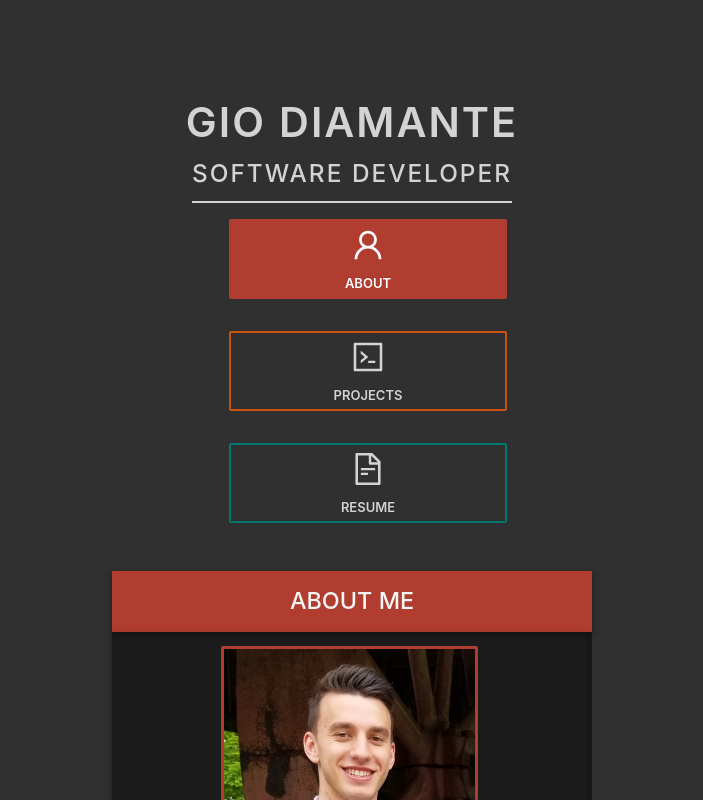
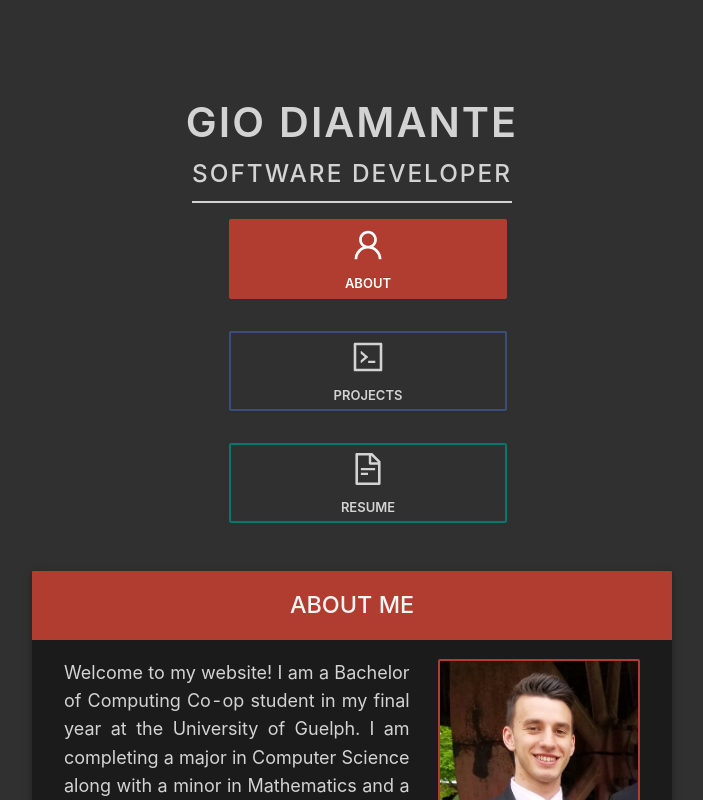
Before and after one commit to GDiamante/gdiamante.github.io, a React (Create React App) app in the folder personal-site/: page / in a window 1280 px wide. Both pictures are taken after a click on the button "ABOUT". Shown: the top 800 px of the page, without its empty margins (288-991 px from the left). Built offline with nearby package versions, Linux system fonts and the light colour scheme.

Commit message:
Changed colors, aligned photo

```diff
--- a/personal-site/src/Components/About.js
+++ b/personal-site/src/Components/About.js
@@ -1,23 +1,29 @@
 import React from 'react'
 import '../Styles/about.scss';
+import { GithubOutlined, LinkedinOutlined } from '@ant-design/icons'
 
 export default class About extends React.Component {
     render () {
         return (
+            <>
             <div className='about'>
                     <div className='aboutHeading'>
                         <h3>About Me</h3>
                     </div>
                     <div className='aboutBody'>
+                        <p>
                         <img src='PersonalPhoto.jpg' className='personalPhoto' alt="Me"/>
-                    <p>Welcome to my website!  I am a Bachelor of Computing Co-op student in my final year at the University of Guelph.  I am completing a major in
+                            Welcome to my website!  I am a Bachelor of Computing Co-op student in my final year at the University of Guelph.  I am completing a major in
                             Computer Science along with a minor in Mathematics and a certificate in Business.  I've completed five Co-op work terms with JOMAR Softcorp
                             and Tulip Retail.
 
                             When I'm not studying or writing code, I enjoy lifting weights, hiking, reading, and researching new topics.
                         </p>
                     </div>
+                    {/* <GithubOutlined />
+                    <LinkedinOutlined /> */}
                 </div>
+            </>
         );
     }
 }
--- a/personal-site/src/Components/Menu.js
+++ b/personal-site/src/Components/Menu.js
@@ -31,7 +31,7 @@ export default class Menu extends React.Component {
             this.props.changePage(location);
             this.setState({
                 aboutColor: (location === ABOUT_PAGE) ? '#B03D30' : '#303030',
-                projectsColor: (location === PROJECTS_PAGE) ? '#CA5310' : '#303030',
+                projectsColor: (location === PROJECTS_PAGE) ? '#3C4D7B' : '#303030',
                 resumeColor: (location === RESUME_PAGE) ? '#04776F' : '#303030'
             });
         }
--- a/personal-site/src/Styles/about.scss
+++ b/personal-site/src/Styles/about.scss
@@ -6,11 +6,12 @@
     margin-left: auto;
     margin-right: auto;
     width: 95%;
-    max-width: 30rem;
+    max-width: 40rem;
     color: $font-color;
     font-size: large;
+    font-family: -apple-system, BlinkMacSystemFont, 'Segoe UI', Roboto, Oxygen, Ubuntu, Cantarell, 'Open Sans', 'Helvetica Neue', sans-serif;
     background-color: $text-background;
-    font-family: -apple-system, BlinkMacSystemFont, 'Segoe UI', Roboto, Oxygen, Ubuntu, Cantarell, 'Open Sans', 'Helvetica Neue', sans-serif;
+    box-shadow: 0 2px 4px -1px rgba(0,0,0,.2), 0 4px 5px 0 rgba(0,0,0,.14), 0 1px 10px 0 rgba(0,0,0,.12);
 
     .aboutHeading {
         h3 {
@@ -18,38 +19,37 @@
             color: $heading-color;
         }
 
+        background-color: $about-color;
         text-align: center;
         font-size: 20px;
         text-transform: uppercase;
         padding: 2.5%;
-        background-color: $about-color;
         border-top-left-radius: 1px;
         border-top-right-radius: 1px;
-        box-shadow: 0 2px 4px -1px rgba(0,0,0,.2), 0 4px 5px 0 rgba(0,0,0,.14), 0 1px 10px 0 rgba(0,0,0,.12);
     }
 
     .aboutBody {
         font-size: large;
-        margin-right: 5px;
         padding-top: 3%;
         padding-bottom: 3%;
         padding-left: 5%;
         padding-right: 5%;
-        box-shadow: 0 2px 4px -1px rgba(0,0,0,.2), 0 4px 5px 0 rgba(0,0,0,.14), 0 1px 10px 0 rgba(0,0,0,.12);
         border-bottom-left-radius: 1px;
         border-bottom-right-radius: 1px;
         text-align: center;
+        display: flex;
 
         p {
-            text-align: left;
+            text-align: justify;
         }
-
         .personalPhoto {
-            width: 60%;
+            width: 35%;
             border-style: solid;
+            border-width: 2px;
             border-color: $about-color;
             border-radius: 2px;
-            margin-bottom: 20px;
+            margin-left: 5%;
+            float: right;
         }
     }
 }
--- a/personal-site/src/Styles/colors.scss
+++ b/personal-site/src/Styles/colors.scss
@@ -1,9 +1,10 @@
 $gray-background: #303030;
 $gray-features: #d3d3d3;
-$heading-color: whitesmoke;
+$heading-color: #f5f5f5;
 $font-color: #d3d3d3;
 $about-color: #B03D30;
 $text-background: #1b1b1b;
-$projects-color: #ca5310;
+$old-projects-color: #CA5310;
+$projects-color: #3C4D7B;
 $resume-color: #04776F;
 $resume-highlight: #069b91;
--- a/personal-site/src/Styles/resume.scss
+++ b/personal-site/src/Styles/resume.scss
@@ -34,6 +34,10 @@
         &:hover {
             background-color: $resume-highlight;
 
+        }
+
+        &:focus {
+            background-color: $resume-color;
         }
 
         h3 {
```
Also changed, not shown: 1 other file (tests, documents, lock files or other folders). Lines whose indentation alone changed are shown as unchanged.
